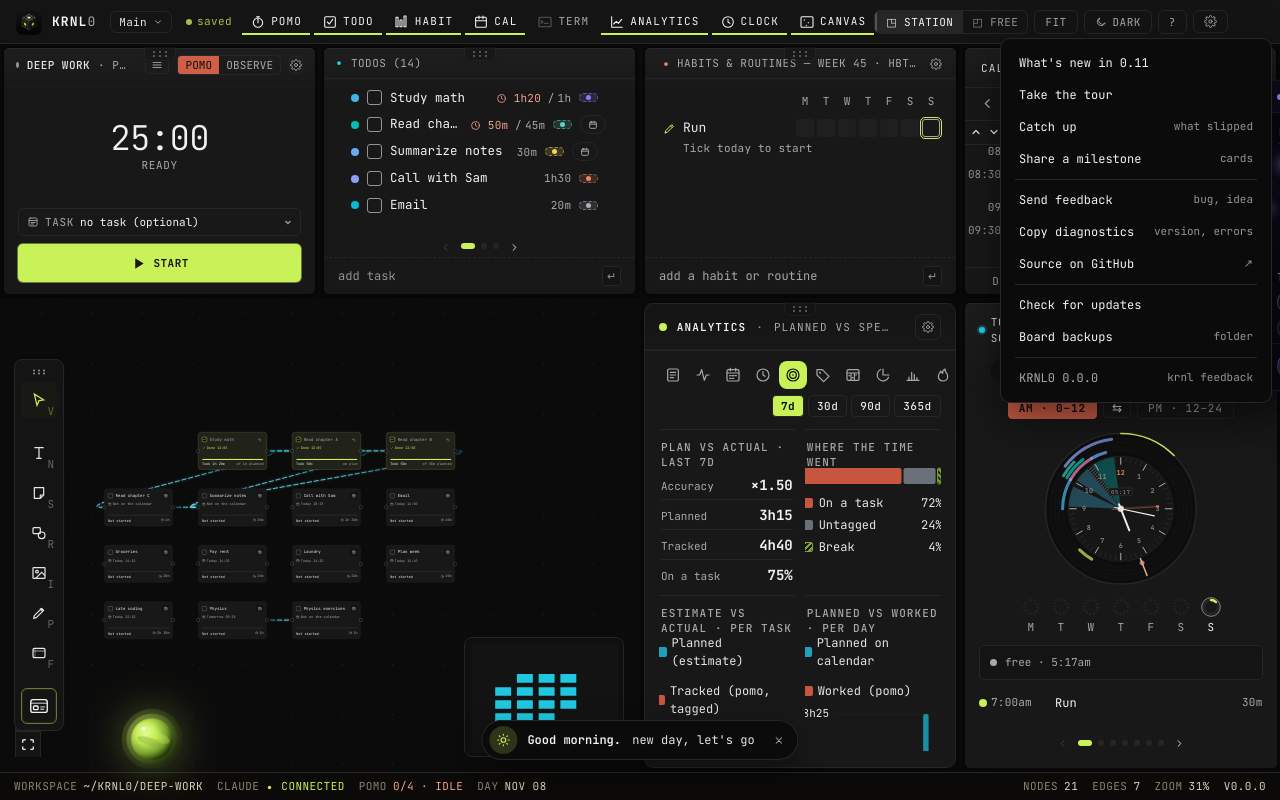
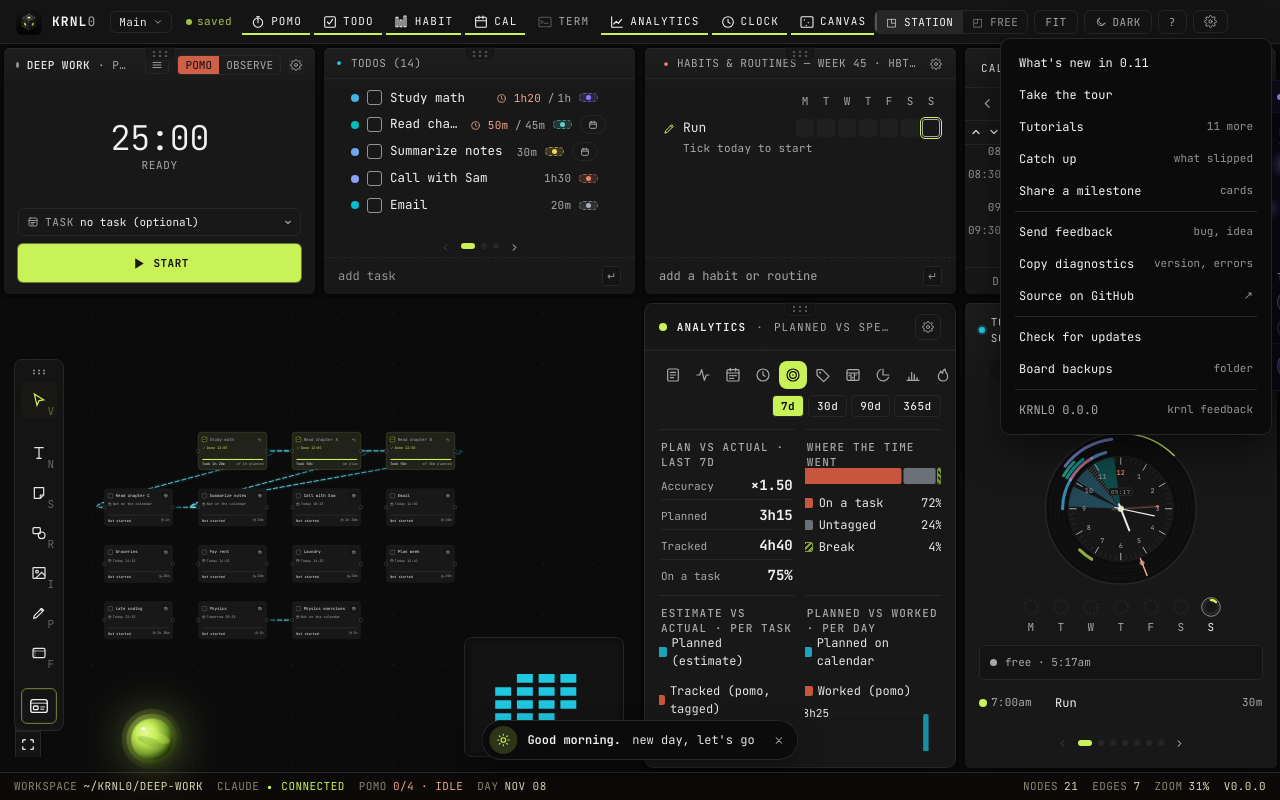
Before and after one commit to theMindDeveloper/KRNL0, a React (Vite) app: page / in a window 1280 px wide. Both pictures are taken after a click on the button "Help". Built offline with nearby package versions, Linux system fonts and the light colour scheme.

Commit message:
feat(help): every tutorial is listed in Help, not only the first one

```diff
--- a/src/renderer/components/Launch/HelpMenu.tsx
+++ b/src/renderer/components/Launch/HelpMenu.tsx
@@ -5,6 +5,7 @@
 import { useRef, useState } from 'react';
 import { Popover } from '../ui/Popover';
 import { startTour } from '../Tour/TourHost';
+import { TOURS } from '../Tour/tours';
 import { openFeedback, openShare, openWelcomeBack, openWhatsNew, todayYMD, useLaunchStore } from '../../launch/launchStore';
 import { allShareCards } from '../../launch/milestones';
 import { useBoardStore } from '../../store/boardStore';
@@ -18,6 +19,7 @@ const APP_VERSION = typeof __APP_VERSION__ === 'string' ? __APP_VERSION__ : '0.0
 export function HelpMenu() {
   const [open, setOpen] = useState(false);
   const [note, setNote] = useState<string | null>(null);
+  const [toursOpen, setToursOpen] = useState(false);
   const anchor = useRef<HTMLButtonElement>(null);
   const version = useLaunchStore((s) => s.info?.version) ?? APP_VERSION;
   const notes = latestNotes();
@@ -58,6 +60,15 @@ export function HelpMenu() {
           <button type="button" role="menuitem" className="ln-menu__item" onClick={run(() => { startTour('first-day'); })}>
             <span>Take the tour</span><span />
           </button>
+          {/* Every tutorial, not just the first one (they were only in the Orb). */}
+          <button type="button" role="menuitem" className="ln-menu__item" aria-expanded={toursOpen} data-testid="help-tutorials" onClick={() => setToursOpen((o) => !o)}>
+            <span>Tutorials</span><span>{toursOpen ? 'hide' : `${TOURS.length - 1} more`}</span>
+          </button>
+          {toursOpen && TOURS.filter((t) => t.id !== 'first-day').map((t) => (
+            <button key={t.id} type="button" role="menuitem" className="ln-menu__item" data-testid={`help-tour-${t.id}`} title={t.summary} onClick={run(() => { startTour(t.id); })} style={{ paddingLeft: 22 }}>
+              <span style={{ whiteSpace: 'nowrap', overflow: 'hidden', textOverflow: 'ellipsis', minWidth: 0 }}>{t.title}</span><span />
+            </button>
+          ))}
           <button type="button" role="menuitem" className="ln-menu__item" onClick={run(() => { openWelcomeBack(true, null); })} data-testid="help-catchup">
             <span>Catch up</span><span>what slipped</span>
           </button>
```
